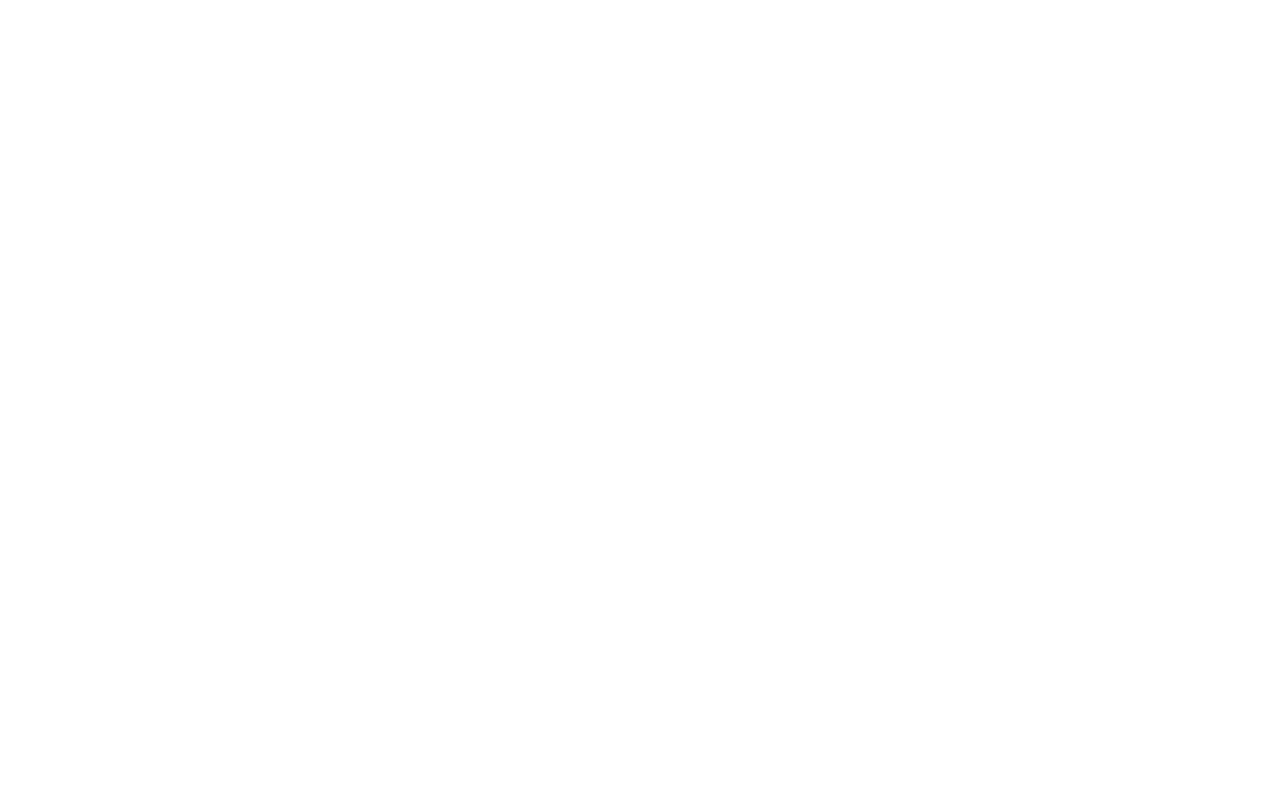
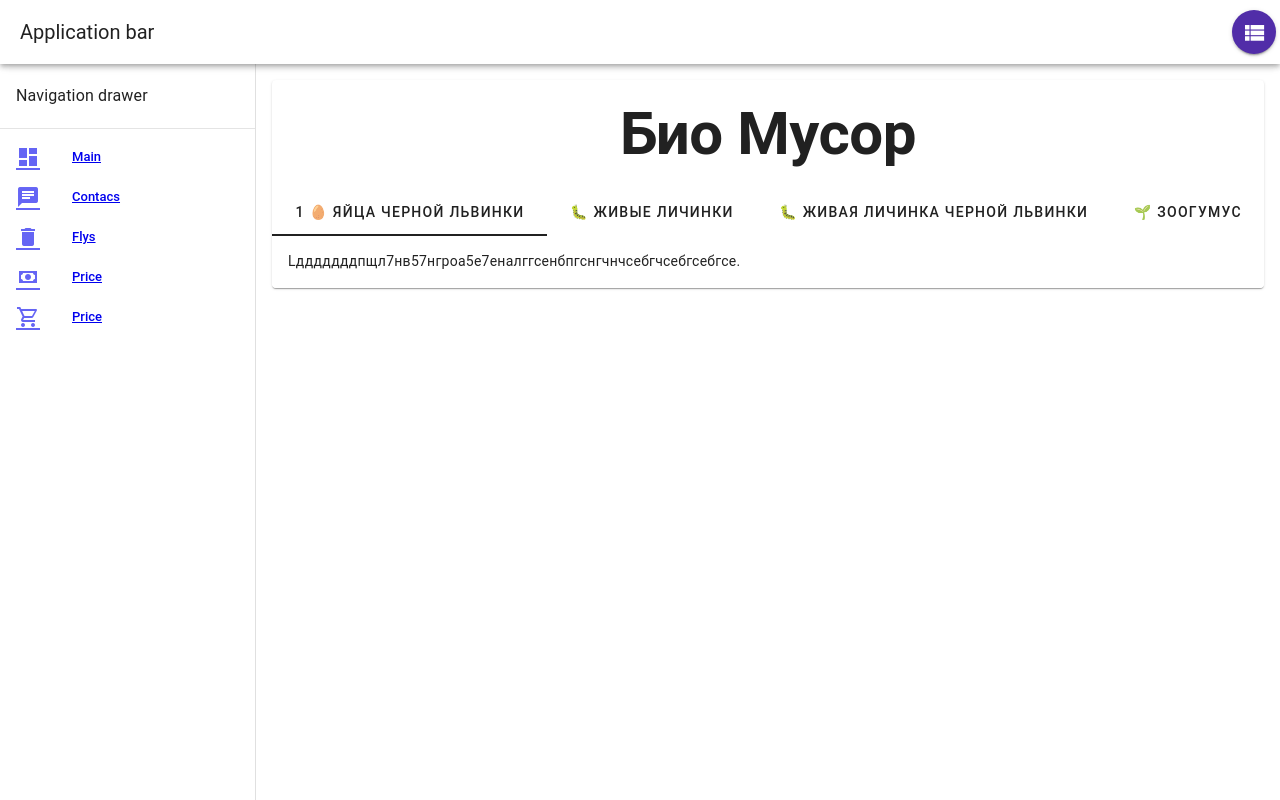
Before and after one commit to ArishaZolotareva/bebebe, a Vue app: page /order in a window 1280 px wide. Before the commit this address had no page. Built offline with nearby package versions, Linux system fonts and the light colour scheme.

Commit message:
Price and Order

```diff
--- /dev/null
+++ b/src/components/Order.vue
@@ -0,0 +1,37 @@
+<template>
+    <v-card color="basil">
+        <v-card-title class="text-center justify-center py-6">
+            <h1 class="font-weight-bold text-h2 text-basil">
+                Био Мусор
+            </h1>
+        </v-card-title>
+
+        <v-tabs v-model="tab" bg-color="transparent" color="basil" grow>
+            <v-tab v-for="item in items" :key="item" :value="item">
+                {{ item }}
+            </v-tab>
+        </v-tabs>
+
+        <v-window v-model="tab">
+            <v-window-item v-for="item in items" :key="item" :value="item">
+                <v-card color="basil" flat>
+                    <v-card-text>{{ text }}</v-card-text>
+                </v-card>
+            </v-window-item>
+        </v-window>
+    </v-card>
+</template>
+
+<script>
+  export default {
+    data () {
+      return {
+        tab: 'Appetizers',
+        items: [
+          '1 🥚 Яйца черной львинки ', '🐛 живые личинки', '🐛 Живая личинка черной львинки ', '🌱 Зоогумус',
+        ],
+        text: 'Lдддддддпщл7нв57нгроа5е7еналггсенбпгснгчнчсебгчсебгсебгсе.',
+      }
+    },
+  }
+</script>
--- a/src/components/Price.vue
+++ b/src/components/Price.vue
@@ -42,20 +42,13 @@
             <tr v-for="item in desserts" :key="item.name">
                 <td>{{ item.name }}</td>
                 <td>
-                    <v-table v-for="price,index in item.prices" :key="index">
-                    <tr>
-                        <th>
-                            {{ price.mass }}
-                        </th>
-                    </tr>
-                    <tr>
-                        <td>
-                        {{ price.price }}
-                        </td>
-                    </tr>
+                    <v-table>
+                        <tbody>
+                            <tr><th v-for="price, index in item.prices" :key="index">{{ price.mass }}</th></tr>
+                            <tr><th v-for="price, index in item.prices" :key="index">{{ price.price }}</th></tr>
+                        </tbody>
                     </v-table>
                 </td>
             </tr>
-        </tbody>
-    </v-table>
-</template >
+    </tbody>
+</v-table></template >
--- a/src/layouts/default/Default.vue
+++ b/src/layouts/default/Default.vue
@@ -21,6 +21,8 @@
             value="abou"></v-list-item></router-link>
         <router-link to="/price"><v-list-item prepend-icon="mdi-cash" title="Price"
             value="abut"></v-list-item></router-link>
+        <router-link to="/order"><v-list-item prepend-icon="mdi-cart-outline" title="Price"
+            value="abut"></v-list-item></router-link>
       </v-list>
     </v-navigation-drawer>
 
--- a/src/router/index.js
+++ b/src/router/index.js
@@ -22,7 +22,12 @@
       {
         path: 'price',
         component: () => import('@/components/Price.vue')
+      },
+      {
+        path: 'order',
+        component: () => import('@/components/Order.vue')
       }
+
     ]
   }
 ]
```
